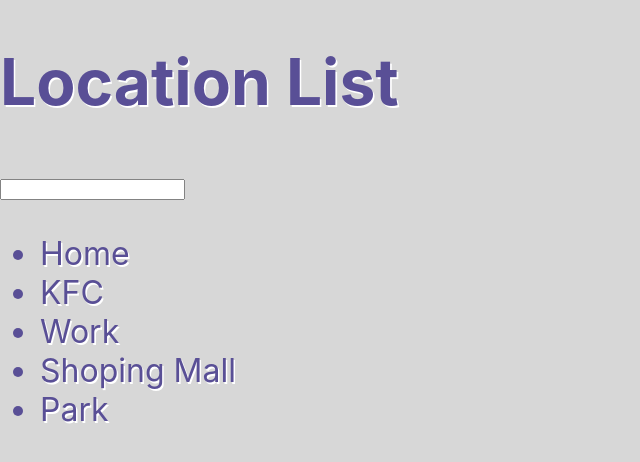
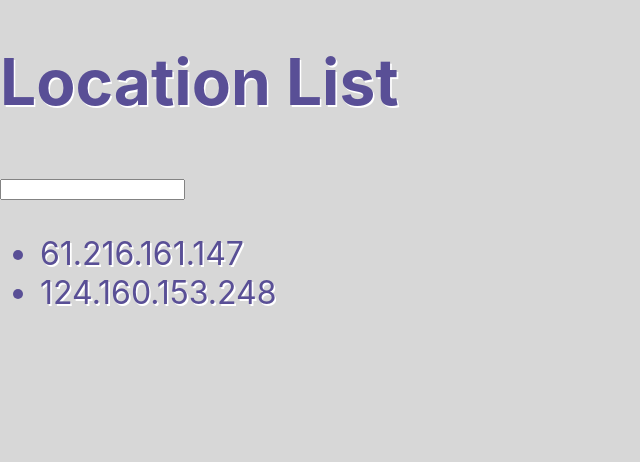
Before and after one commit to partrickli/react-map, a React (Create React App) app: page / in a window 1280 px wide. Shown: the top 462 px of the page, without its empty margins (0-640 px from the left). Built offline with nearby package versions, Linux system fonts and the light colour scheme; what google-maps-react would draw is missing.

Commit message:
feat: Show ip address in list view

```diff
--- a/src/App.js
+++ b/src/App.js
@@ -2,41 +2,15 @@ import React, { Component } from 'react';
 import './App.css';
 import MapContainer from './MapContainer';
 import LocationList from './LocationList';
-
-const initialLocations = [
-  {
-    id: 'jfdifjhiw3we',
-    coordinate: {
-      lat: 28.017153,
-      lng: 120.612753,
-    },
-    name: 'Home',
-  },
-  {
-    id: 'orutrn93958',
-    name: 'KFC',
-  },
-  {
-    id: 'djif',
-    name: 'Work',
-  },
-  {
-    id: 'ijeijigpe',
-    name: 'Shoping Mall',
-  },
-  {
-    id: 'dijfidoijfodios',
-    name: 'Park',
-  },
-];
+import ips from './ip.js';
 
 class App extends Component {
   constructor(props) {
     super(props);
     this.state = {
       filterKeyword: '',
-      locations: initialLocations,
-      filteredLocations: initialLocations,
+      ips: ips,
+      filteredIps: ips,
     };
 
     this.filterKeywordChange = this.filterKeywordChange.bind(this);
@@ -45,8 +19,8 @@ class App extends Component {
   filterKeywordChange(keyword) {
     this.setState({
       filterKeyword: keyword,
-      filteredLocations: this.state.locations.filter((location) => {
-        return RegExp(keyword, 'i').test(location.name);
+      filteredIps: this.state.ips.filter((ip) => {
+        return RegExp(keyword, 'i').test(ip.ip_address);
       }),
     });
   }
@@ -55,7 +29,7 @@ class App extends Component {
     return (
       <div>
         <LocationList
-          locations={this.state.filteredLocations}
+          ips={this.state.filteredIps}
           keywordChange={this.filterKeywordChange}
         />
         {/* <MapContainer locations={locations} /> */}
--- a/src/LocationList.js
+++ b/src/LocationList.js
@@ -2,7 +2,7 @@ import React from 'react';
 import './LocationList.css';
 
 function LocationList(props) {
-  const locations = props.locations;
+  const ips = props.ips;
   return (
     <div className="location-list">
       <h1>Location List</h1>
@@ -14,8 +14,8 @@ function LocationList(props) {
         }}
       />
       <ul>
-        {locations.map((location) => {
-          return <li key={location.id}>{location.name}</li>;
+        {ips.map((ip) => {
+          return <li key={ip.ip_address}>{ip.ip_address}</li>;
         })}
       </ul>
     </div>
--- /dev/null
+++ b/src/ip.js
@@ -0,0 +1,38 @@
+const ips = [
+  {
+    ip_address: '61.216.161.147',
+    country: 'Taiwan',
+    country_code: 'TW',
+    continent: 'Asia',
+    continent_code: 'AS',
+    city: 'Taichung',
+    county: 'Taichung City',
+    region: 'Taiwan',
+    region_code: '04',
+    timezone: 'Asia/Taipei',
+    owner: null,
+    longitude: 120.6839,
+    latitude: 24.1469,
+    currency: 'TWD',
+    languages: ['zh-TW', 'zh', 'nan', 'hak'],
+  },
+  {
+    ip_address: '124.160.153.248',
+    country: 'China',
+    country_code: 'CN',
+    continent: 'Asia',
+    continent_code: 'AS',
+    city: 'Ningbo',
+    county: null,
+    region: 'Zhejiang',
+    region_code: '02',
+    timezone: 'Asia/Shanghai',
+    owner: null,
+    longitude: 121.5495,
+    latitude: 29.8782,
+    currency: 'CNY',
+    languages: ['zh-CN', 'yue', 'wuu', 'dta', 'ug', 'za'],
+  },
+];
+
+export default ips;
```
Also changed, not shown: 1 other file (tests, documents, lock files or other folders).
